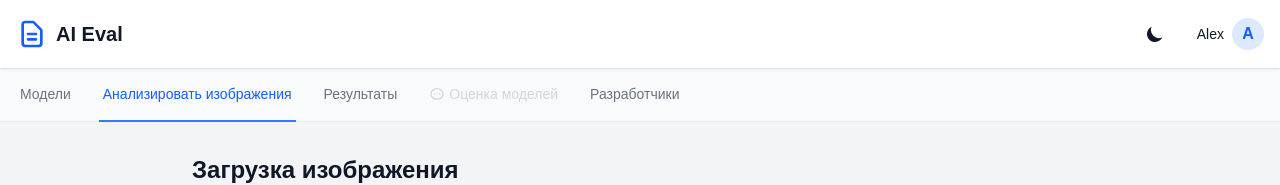
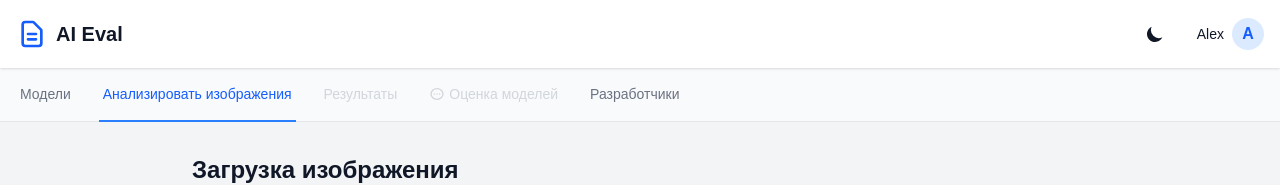
Before and after one commit to TumenSan/med-service-front, a Next.js app: page / in a window 1280 px wide. Shown: the top 185 px of the page. Built offline with nearby package versions, Linux system fonts and the light colour scheme.

Commit message:
feat: upd activeTab results

```diff
--- a/src/components/TabNavigation.tsx
+++ b/src/components/TabNavigation.tsx
@@ -38,10 +38,13 @@ const TabNavigation: React.FC<TabNavigationProps> = ({ activeTab, setActiveTab,
           <li className="mr-6">
             <button
               onClick={() => setActiveTab('evaluate')}
+              disabled={results.length === 0}
               className={`inline-flex items-center py-4 px-1 border-b-2 font-medium text-sm ${
                 activeTab === 'evaluate'
                   ? 'border-blue-500 text-blue-600 dark:text-blue-400 dark:border-blue-400'
-                  : 'border-transparent text-gray-500 hover:text-gray-700 dark:text-gray-400 dark:hover:text-gray-300'
+                  : results.length === 0
+                    ? 'border-transparent text-gray-300 cursor-not-allowed dark:text-gray-600'
+                    : 'border-transparent text-gray-500 hover:text-gray-700 hover:border-gray-300 dark:text-gray-400 dark:hover:text-gray-300'
               }`}
             >
               Результаты
```
